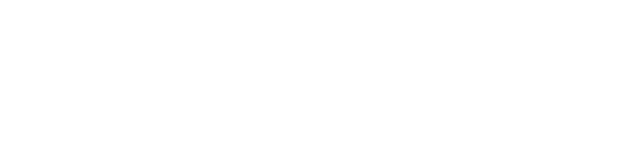
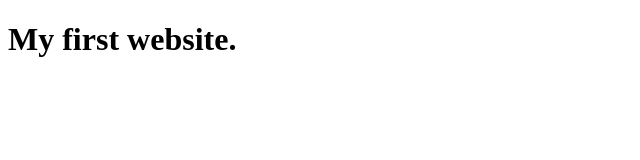
Before and after one commit to shajalmia/my-first-github-repository, a plain HTML site: page index.html in a window 1280 px wide. Shown: the whole page, without its empty margins (0-640 px from the left). Drawn offline with Linux system fonts and the light colour scheme.

Commit message:
Second commit

```diff
--- a/index.html
+++ b/index.html
@@ -5,5 +5,7 @@
     <meta name="viewport" content="width=device-width, initial-scale=1.0" />
     <title>My First Repository</title>
   </head>
-  <body></body>
+  <body>
+    <h1>My first website.</h1>
+  </body>
 </html>
```
